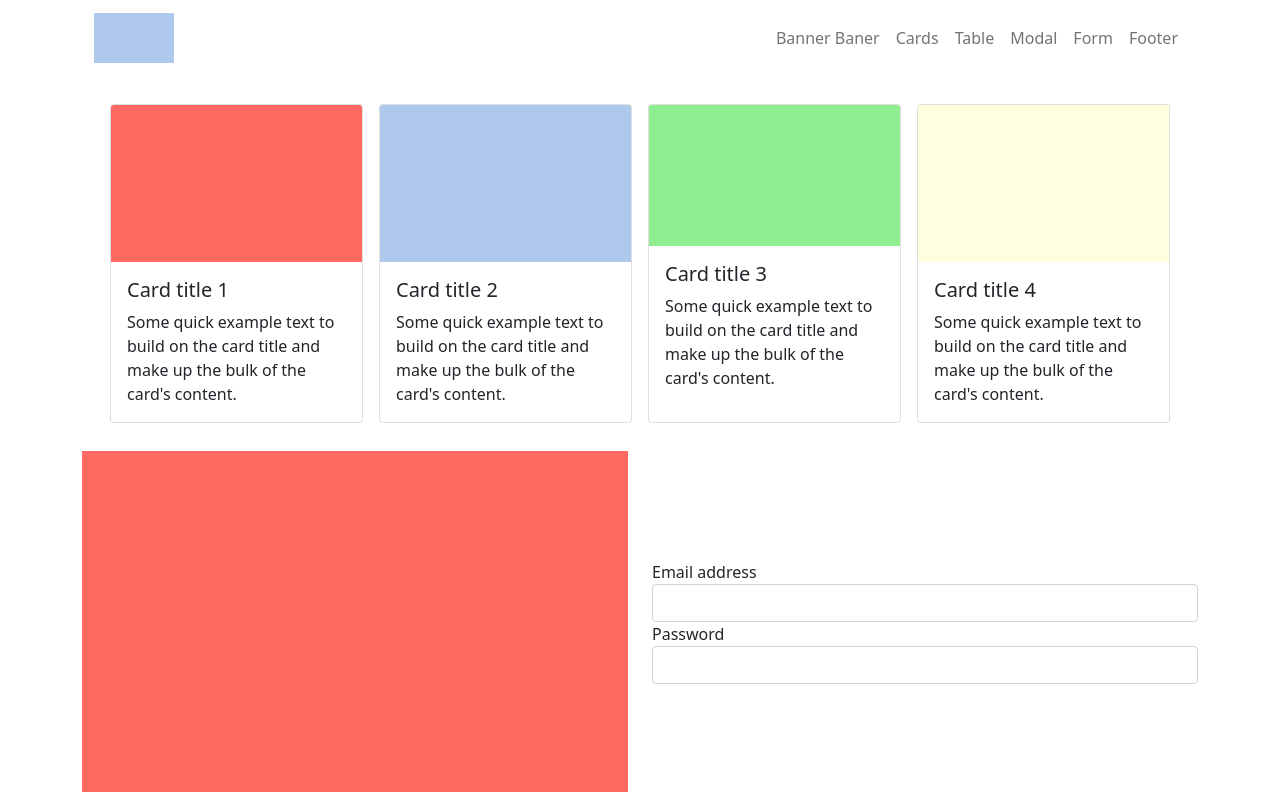
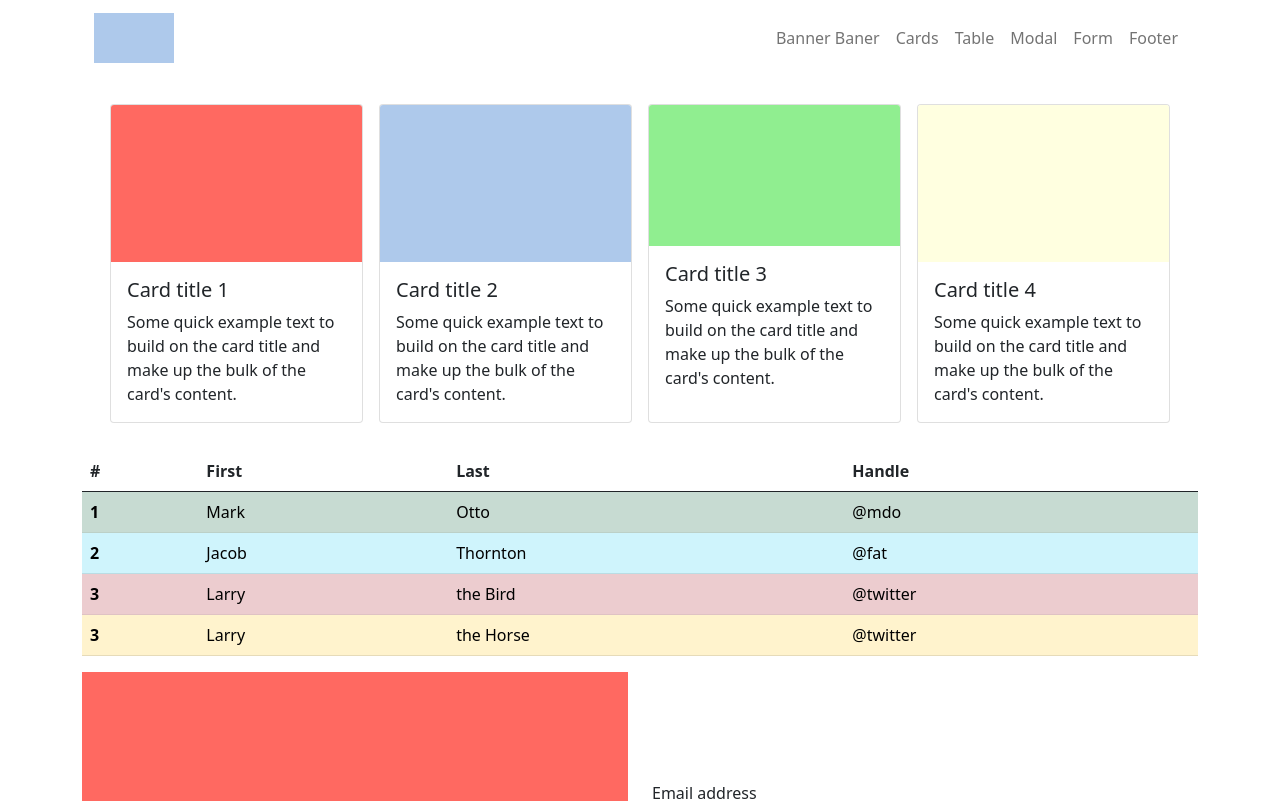
Before and after one commit to Codeme-Cursos/ws__clean_collaborative-landing, a React (Create React App) app: page / in a window 1280 px wide. Shown: the top 801 px of the page. Built offline with nearby package versions, Linux system fonts and the light colour scheme.

Commit message:
Table created

```diff
--- a/src/App.js
+++ b/src/App.js
@@ -1,7 +1,7 @@
 import Form from "./Form";
 import Navbar from "./Navbar";
 import Cards from "./Cards";
-
+import Table from "./Table"
 import Footer from "./Footer";
 
 
@@ -9,9 +9,8 @@
   return (
     <div className="container">
       <Navbar />
-
       <Cards />
-
+      <Table />
       <Form/>
       <Footer/>
     </div>
--- /dev/null
+++ b/src/Table.js
@@ -0,0 +1,46 @@
+import React from 'react'
+
+const Table = () => {
+    return (
+        <>
+            <table className="table table-striped">
+                <thead>
+                    <tr>
+                        <th scope="col">#</th>
+                        <th scope="col">First</th>
+                        <th scope="col">Last</th>
+                        <th scope="col">Handle</th>
+                    </tr>
+                </thead>
+                <tbody>
+                    <tr className="table-success">
+                        <th scope="row">1</th>
+                        <td>Mark</td>
+                        <td>Otto</td>
+                        <td>@mdo</td>
+                    </tr>
+                    <tr className="table-info">
+                        <th scope="row">2</th>
+                        <td>Jacob</td>
+                        <td>Thornton</td>
+                        <td>@fat</td>
+                    </tr>
+                    <tr className="table-danger">
+                        <th scope="row">3</th>
+                        <td>Larry</td>
+                        <td>the Bird</td>
+                        <td>@twitter</td>
+                    </tr>
+                    <tr className="table-warning">
+                        <th scope="row">3</th>
+                        <td>Larry</td>
+                        <td>the Horse</td>
+                        <td>@twitter</td>
+                    </tr>
+                </tbody>
+            </table>
+        </>
+    )
+}
+
+export default Table
```
